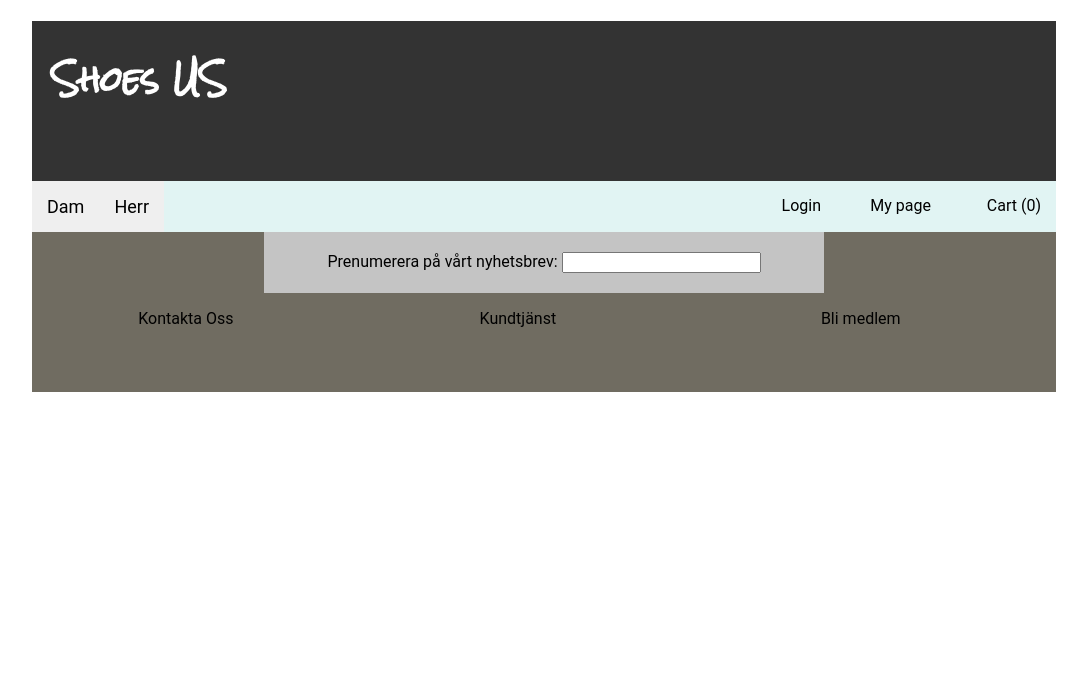
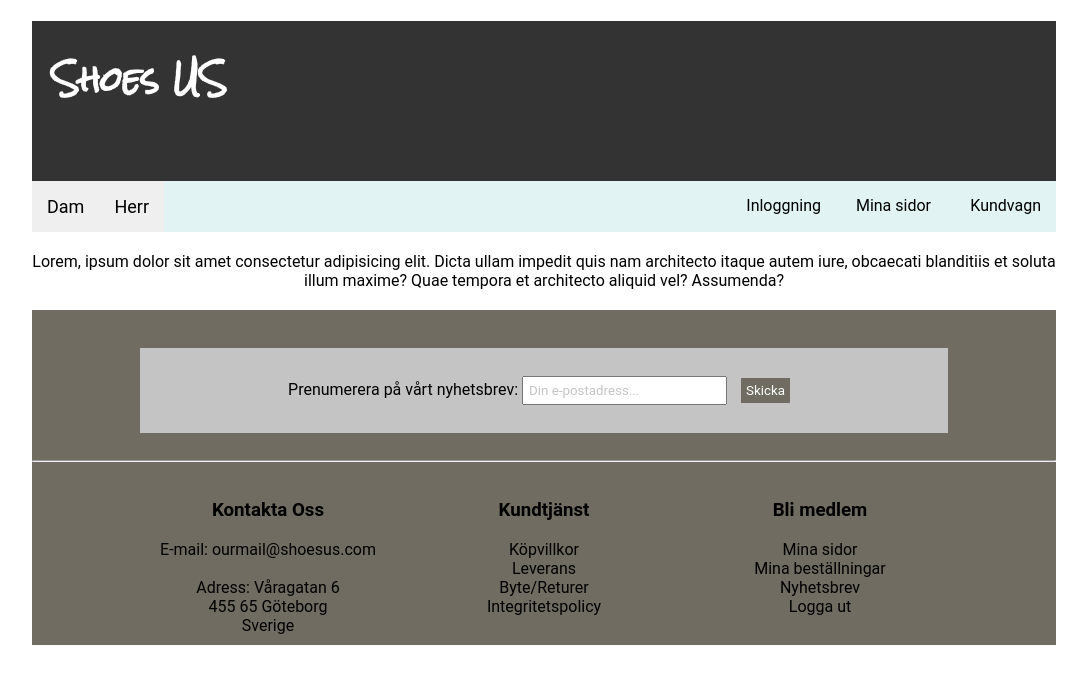
Before and after one commit to omerbasic/Shoes-Us, a PHP site: page / in a window 1280 px wide. Shown: the top 684 px of the page, without its empty margins (96-1183 px from the left). Run offline with PHP 8.4, Linux system fonts and the light colour scheme.

Commit message:
Ytterligare ändringar på index.php and style

```diff
--- a/SHOESUS/index.php
+++ b/SHOESUS/index.php
@@ -39,31 +39,58 @@
 
         <div class="loginCartWrap">
             <div class="loginText">
-                Login
+                Inloggning
             </div>
 
             <div class="myPageText">
-                My page
+                Mina sidor
             </div>
 
             <div class="cartField">
-                Cart (0)
+                Kundvagn
             </div>
         </div>
     </nav>
 
-</body>
-<footer>
+    <article>
+        Lorem, ipsum dolor sit amet consectetur adipisicing elit. Dicta ullam impedit quis nam architecto itaque autem iure,
+        obcaecati blanditiis et soluta illum maxime? Quae tempora et architecto aliquid vel? Assumenda?
+    </article>
 
+
+    <footer>
+        <br> <br>
     <div class="newsletterField">
-        Prenumerera på vårt nyhetsbrev: <input type="text" class="newsletterInput">
+        Prenumerera på vårt nyhetsbrev: <input type="text" class="newsletterInput" value="Din e-postadress...">
+        <button class="sendBtn">Skicka</button>
     </div>
+    <br> <hr>
+    <div class="footWrap">
 
-    <div class="footWrap">
-        <p class="contactUs">Kontakta Oss</p>
-        <p class="clientService">Kundtjänst</p>
-        <p class="beMember">Bli medlem</p>
+
+        <div class="contactUs">
+            <h3>Kontakta Oss</h3>
+            E-mail: <a href = "mailto: shoesus@gmail.com">ourmail@shoesus.com</a> <br> <br>
+            Adress: Våragatan 6 <br> 455 65 Göteborg <br> Sverige
+        </div>
+
+        <div class="clientService">
+            <h3>Kundtjänst</h3>
+            <a href="#">Köpvillkor</a><br>
+            <a href="#">Leverans</a><br>
+            <a href="#">Byte/Returer</a><br>
+            <a href="#">Integritetspolicy</a>
+        </div>
+
+        <div class="beMember">
+            <h3>Bli medlem</h3>
+            <a href="#">Mina sidor</a><br>
+            <a href="#">Mina beställningar</a><br>
+            <a href="#">Nyhetsbrev</a><br>
+            <a href="#">Logga ut</a>
+        </div>
     </div>
 
 </footer>
+</body>
 </html>
--- a/SHOESUS/style/mainStyle.css
+++ b/SHOESUS/style/mainStyle.css
@@ -1,6 +1,7 @@
 * {
     font-family: 'Roboto', sans-serif;
 }
+         /* HEADER */
 
 .headTitle {
     width: 80vw;
@@ -15,16 +16,7 @@
     padding: 20px;
 }
 
-
-.newsletterField {
-    background-color: #C4C4C4;
-    width: 65vh;
-    height: auto;
-    margin: 0 auto;
-    padding: 20px;
-    text-align: center;
-
-}
+          /*  NAVBAR   */
 
 nav {
     /* display: flex; */
@@ -77,37 +69,85 @@ nav {
   }
 
 
-  .dropdown:hover .dropdownContent {
+.dropdown:hover .dropdownContent {
       display: block;
     }
 
+.loginCartWrap {                            /* Container for Login, My Page and Cart */
+        text-align: right;
+        display: flex;
+        justify-content: flex-end;
+    }
 
-/*  STYLING FOR FOOTER  */
+.loginText, .myPageText, .cartField {         /* Children div element Login, My Page and Cart */
+        width: 80px;
+        padding: 15px;
+    }
+
+
+       /*  MAIN/ARTICLE  */
+article {
+    background-color: white;
+    margin: 0 auto;
+    width: 80vw;
+    height: auto;
+    text-align: center;
+    padding-top: 20px;
+    padding-bottom: 20px;
+}
+
+
+        /*  FOOTER  */
 
 footer {
     margin: 0 auto;
     width: 80vw;
-    height: 20vh;
+    height: auto;
     background-color: #706C61;
 }
 
-.loginCartWrap {                            /* Container for Login, My Page and Cart */
-    text-align: right;
-    display: flex;
-    justify-content: flex-end;
+.newsletterField {
+    background-color: #C4C4C4;
+    width: 60vw;
+    height: auto;
+    margin: 0 auto;
+    padding: 20px;
+    text-align: center;
+
 }
 
-.loginText, .myPageText, .cartField {         /* Children div element Login, My Page and Cart */
-    width: 80px;
-    padding: 15px;
+.newsletterInput {
+    color: #C4C4C4;
+    padding: 5px;
 }
+
+.sendBtn {
+    background-color: #706C61;
+    border: none;
+    color:white;
+    text-decoration: none;
+    padding: 5px;
+    margin: 10px;
+}
+
+
+
+/*  FOOTER  */
 
 .footWrap {
     display: flex;
+    text-align: center;
+    justify-content: center;
+}
+
+.footWrap a {
+    text-decoration: none;
+    color: black;
 }
 
 .contactUs, .clientService, .beMember {      /* Children div element for Kontakta Oss, Kundtjänst, Bli medlem */
-    width: 25vw;
+    width: 25%;
     color: black;
-    margin-left: 8.3vw;
+    text-decoration: none;
+    padding: 10px;
 }
```
